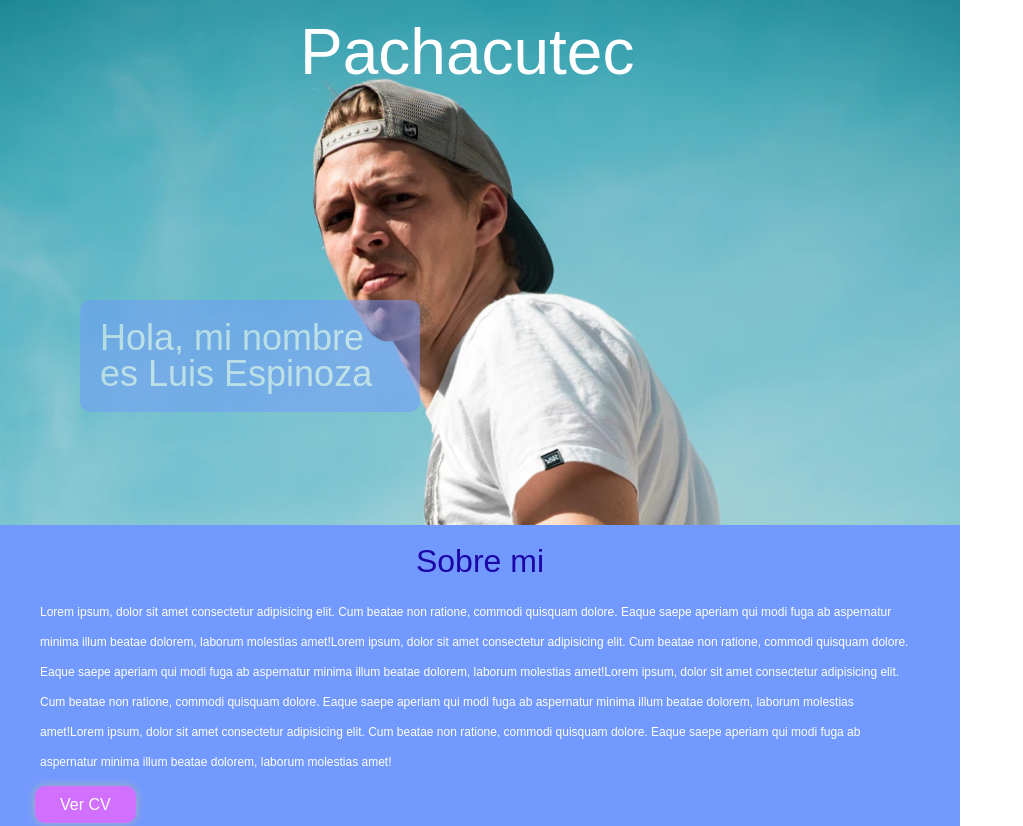
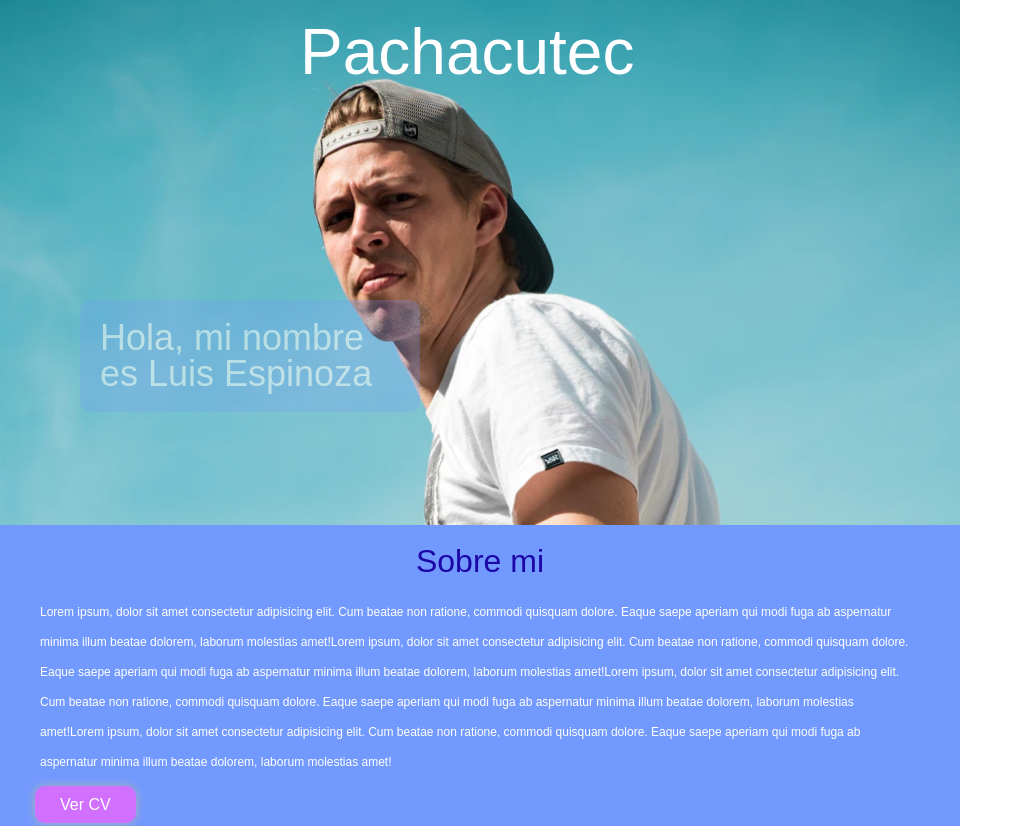
Before and after one commit to Luxius-Espinoza/Proyecto1, a plain HTML site: page index.html in a window 1280 px wide. Shown: the top 826 px of the page, without its empty margins (0-1023 px from the left). Drawn offline with Linux system fonts and the light colour scheme.

Commit message:
feature-html index

```diff
--- a/index.html
+++ b/index.html
@@ -3,7 +3,7 @@
 <head>
     <meta charset="UTF-8">
     <meta name="viewport" content="width=device-width, initial-scale=1.0">
-    <title>Hackaton 2</title>
+    <title>Hackaton 3</title>
     <link rel="stylesheet" href="./styles/reset.css">
     <link rel="stylesheet" href="./styles/main.css">
 </head>
--- a/styles/main.css
+++ b/styles/main.css
@@ -25,7 +25,7 @@ main .cabecera img{
 }
 main .cabecera h2{
     font-size: 36px;
-    background-color: #7299FE;
+    background-color: rgba(114, 153, 254, 0.5);;
     opacity: 0.5;
     border-radius: 10px;
     width: 300px;
```
